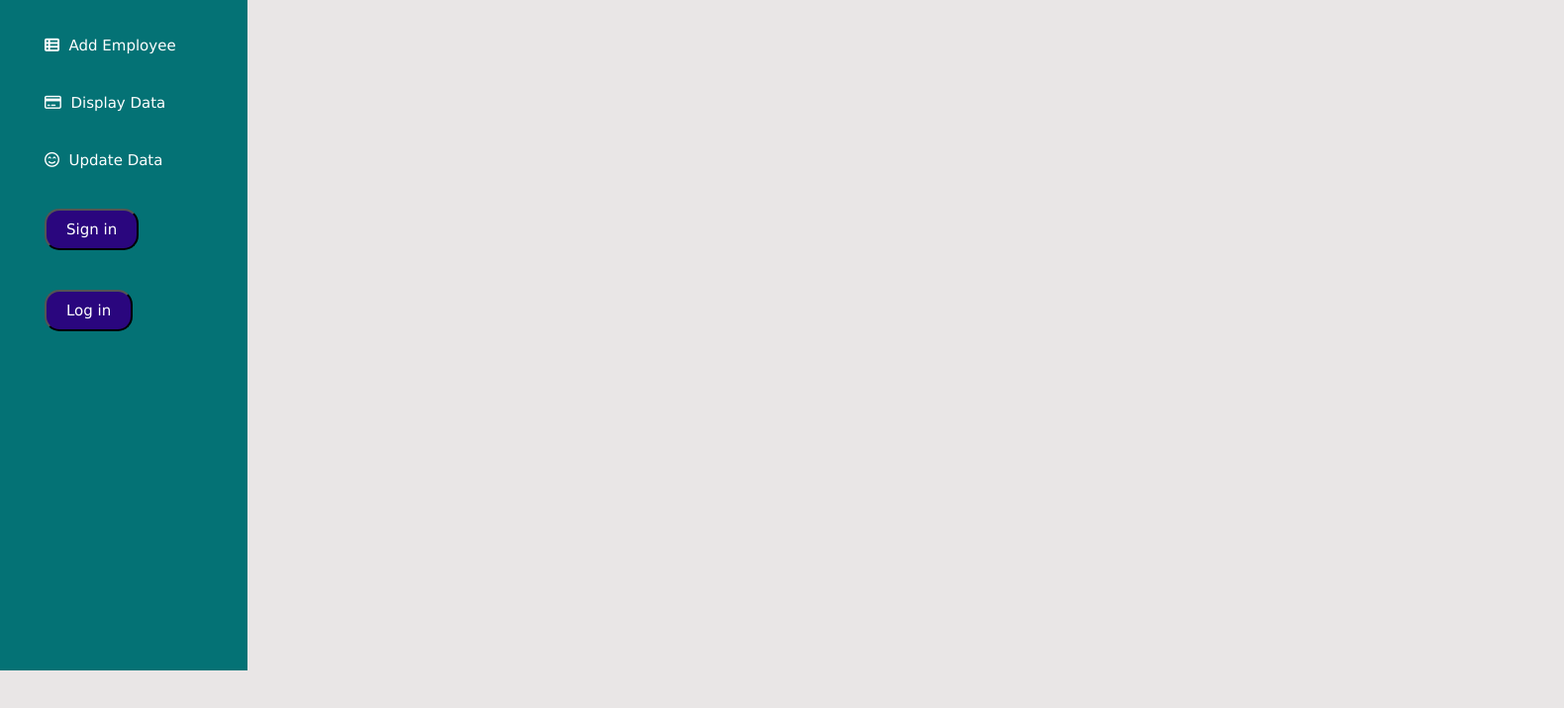
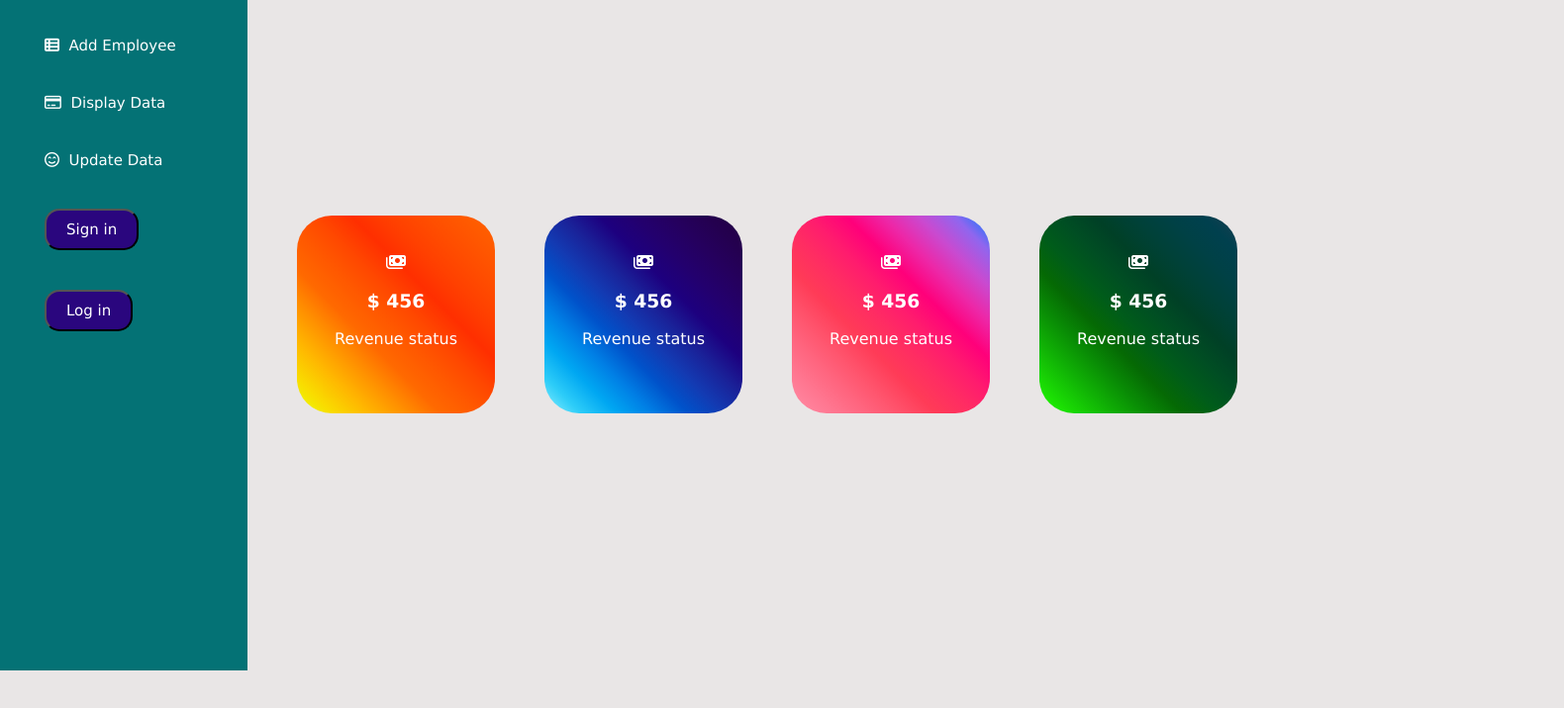
Before and after one commit to Nazneensiddiqui/final-admin-dashbord, a plain HTML site: page index.html in a window 1280 px wide. Shown: the part 122-838 px from the top of the page at 99% size, 1580 px wide, since content can reach past the window. Drawn offline with Linux system fonts and the light colour scheme.

Commit message:
first commit

```diff
--- a/dashboard.css
+++ b/dashboard.css
@@ -94,3 +94,60 @@ button{
     margin-right: 30px;
 
 }
+
+.item4,.item5,.item6,.item7 {
+    color: white;
+}
+
+.item4{
+    grid-column-start: 2;
+    grid-column-end: 3;
+    grid-row-start: 2;
+    grid-row-end: 3;
+    height: 200px;
+    width: 200px;
+    border-radius: 35px;
+    background-image: linear-gradient(to right top, #eaff06, #f9db00, #ffb700, #ff9100, #ff6900, #ff5900, #ff4700, #ff2f00, #ff4000, #ff4d00, #ff5900, #ff6300);
+}
+
+.item5{
+    grid-column-start: 3;
+    grid-column-end: 4;
+    grid-row-start: 2;
+    grid-row-end: 3;
+    height: 200px;
+    width: 200px;
+    border-radius: 35px;
+    background-image: linear-gradient(to right top, #8cf0ff, #2ecdf8, #00a7f2, #007fe5, #0052ca, #133ab2, #1a2198, #1d007f, #23006e, #25005e, #24004f, #220041);
+}
+
+.item6{
+    grid-column-start: 4;
+    grid-column-end: 5;
+    grid-row-start: 2;
+    grid-row-end: 3;
+    height: 200px;
+    width: 200px;
+    border-radius: 35px;
+    background-image: linear-gradient(to right top, #ff8ca5, #ff7a94, #ff6781, #ff536c, #ff3b57, #ff2d62, #ff1b6e, #ff007a, #ed27a7, #c94ad0, #9066ee, #007aff);
+}
+
+.item7{
+    grid-column-start: 5;
+    grid-column-end: 6;
+    grid-row-start: 2;
+    grid-row-end: 3;
+    height: 200px;
+    width: 200px;
+    border-radius: 35px;
+    background-image: linear-gradient(to right top, #22ff00, #19d704, #10b105, #098c05, #056904, #005c1a, #004e23, #004026, #004137, #004145, #00404e, #1a3e51);
+}
+
+
+.card{
+    display: flex;
+    gap: 50px;
+    position: relative;
+    left: 300px;
+   bottom: 500px;
+}
--- a/index.html
+++ b/index.html
@@ -32,11 +32,33 @@
         <div class="item2">
 
                 <h1>Dashboard</h1>
-
-
-                <i class="fa-regular fa-user" style="color: #000000; font-size: 25px;"></i>
+           <i class="fa-regular fa-user" style="color: #000000; font-size: 25px;"></i>
             </div>
     </div>
 
+<div class="card">
+    <div class="item4"><br><br>
+        <div class="d"><center><i class="fa-solid fa-money-bills" style="color: #ffffff;"></i></center></div>
+        <center><h3>$ 456</h3>
+        <p>Revenue status</p></center>
+     </div>
+     <div class="item5"><br><br>
+         <div class="d"><center><i class="fa-solid fa-money-bills" style="color: #ffffff;"></i></center></div>
+         <center><h3>$ 456</h3>
+        <p>Revenue status</p></center>
+     </div>
+      <div class="item6"><br><br>
+         <div class="d"><center><i class="fa-solid fa-money-bills" style="color: #ffffff;"></i></center></div>
+         <center><h3>$ 456</h3>
+        <p>Revenue status</p</center>
+     </div>
+     <div class="item7"><br><br>
+         <div class="d"><center><i class="fa-solid fa-money-bills" style="color: #ffffff;"></i></center></div>
+         <center><h3>$ 456</h3>
+        <p>Revenue status</p></center>
+     </div>
+ </div>
+
+
 </body>
 </html>
```
